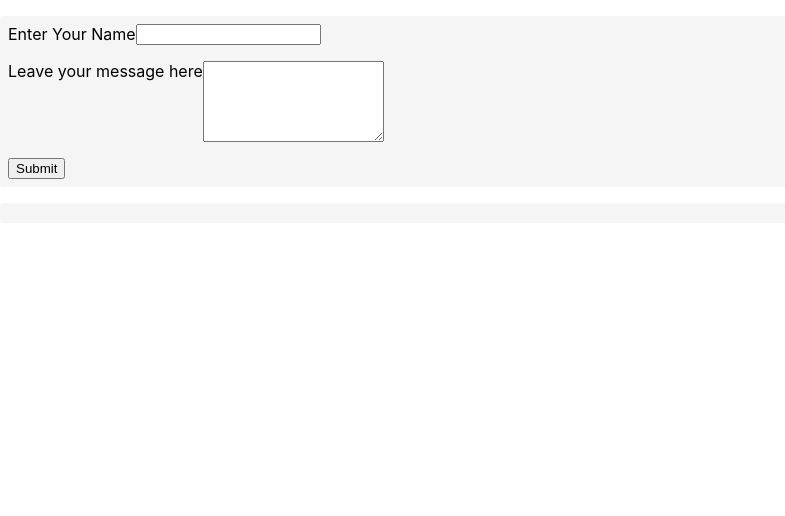
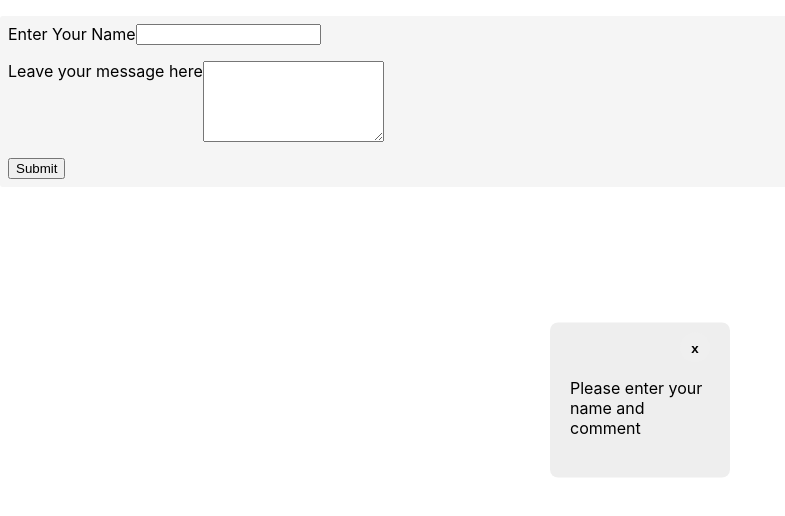
Before and after one commit to raynelle03/ReactProject, a React (Create React App) app in the folder scrapbook-tutorial/: page / in a window 1280 px wide. Both pictures are taken after a click on the button "Submit". Shown: the top 516 px of the page, without its empty margins (0-785 px from the left). Built offline with nearby package versions, Linux system fonts and the light colour scheme.

Commit message:
Added a validation alert

```diff
--- a/scrapbook-tutorial/src/App.js
+++ b/scrapbook-tutorial/src/App.js
@@ -1,11 +1,13 @@
 import React, { Component } from "react";
 import Comment from "./Comment";
 import Form from "./Form";
+import Dialog from "./Dialog";
 import { DragDropContext, Droppable } from "react-beautiful-dnd";
 
 class App extends Component {
   state = {
     characters: [],
+    isOpen: false,
   };
 
   onDragEnd = (result) => {
@@ -26,11 +28,23 @@ class App extends Component {
         <DragDropContext onDragEnd={this.onDragEnd}>
           <Comment characterData={characters} />
         </DragDropContext>
+        <Dialog isOpen={this.state.isOpen} onClose={this.onClose}>
+          Please enter your name and comment
+        </Dialog>
       </div>
     );
   }
 
+  onClose = () => {
+    this.setState({ isOpen: false });
+  };
+
   handleSubmit = (character) => {
+    if (character.name === "" || character.comment === "") {
+      this.setState({ isOpen: true });
+      return;
+    }
+
     console.log(character);
     this.setState({ characters: [...this.state.characters, character] });
   };
--- /dev/null
+++ b/scrapbook-tutorial/src/Dialog.js
@@ -0,0 +1,50 @@
+import React, { Component } from "react";
+
+let dialogStyles = {
+  width: "140px",
+  maxwidth: "100%",
+  margin: "0 auto",
+  position: "fixed",
+  left: "50%",
+  top: "50%",
+  transform: "translate(-50%,-50%)",
+  zindex: "999",
+  backgroundColor: "#eee",
+  padding: "10px 20px 40px",
+  borderRadius: "8px",
+  display: "flex",
+  flexDirection: "column",
+};
+
+let dialogCloseButtonStyle = {
+  marginBottom: "15px",
+  padding: "3px 8px",
+  cursor: "pointer",
+  borderRadius: "50%",
+  border: "none",
+  width: "30px",
+  height: "30px",
+  fontWeight: "bold",
+  alignSelf: "flex-end",
+};
+
+class Dialog extends Component {
+  render() {
+    let dialog = (
+      <div style={dialogStyles}>
+        <button style={dialogCloseButtonStyle} onClick={this.props.onClose}>
+          x
+        </button>
+        {this.props.children}
+      </div>
+    );
+
+    if (!this.props.isOpen) {
+      dialog = null;
+    }
+
+    return <div>{dialog}</div>;
+  }
+}
+
+export default Dialog;
```
